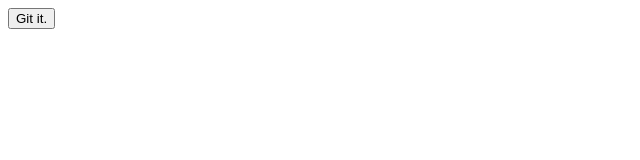
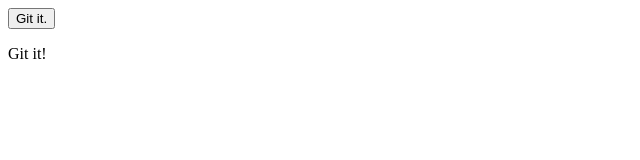
Before and after one commit to JacobSwihart/first-project, a plain HTML site: page index.html in a window 1280 px wide. Shown: the full height of the page, 0-640 px from the left. Drawn offline with Linux system fonts and the light colour scheme.

Commit message:
modified files

```diff
--- a/index.html
+++ b/index.html
@@ -8,5 +8,6 @@
 <body>
     <button onclick = "gitIt()">Git it.</button>
     <script src = "index.js"></script>
+    <p>Git it!</p>
 </body>
 </html>
--- a/index.js
+++ b/index.js
@@ -1,4 +1,5 @@
 alert("Git it.");
+console.log("Further change");
 function gitIt(){
     console.log("Git it.");
 }
```
